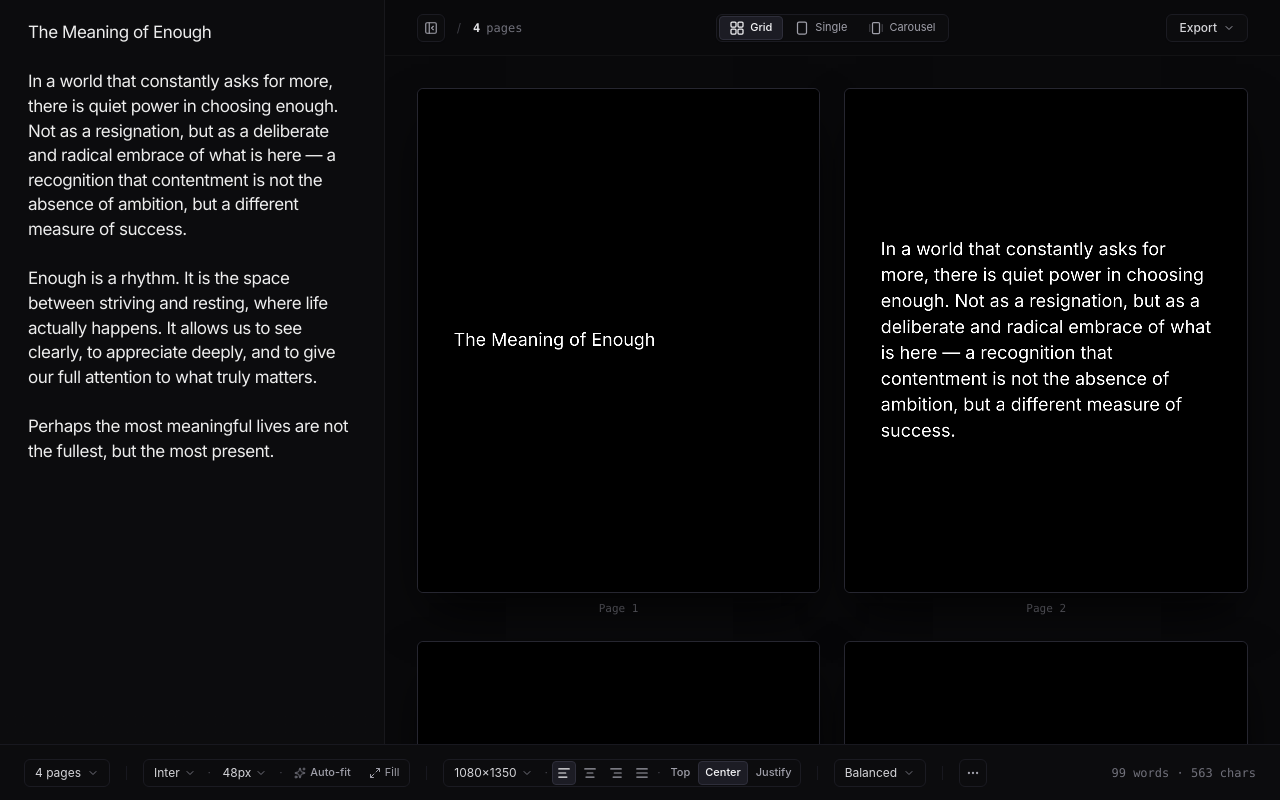
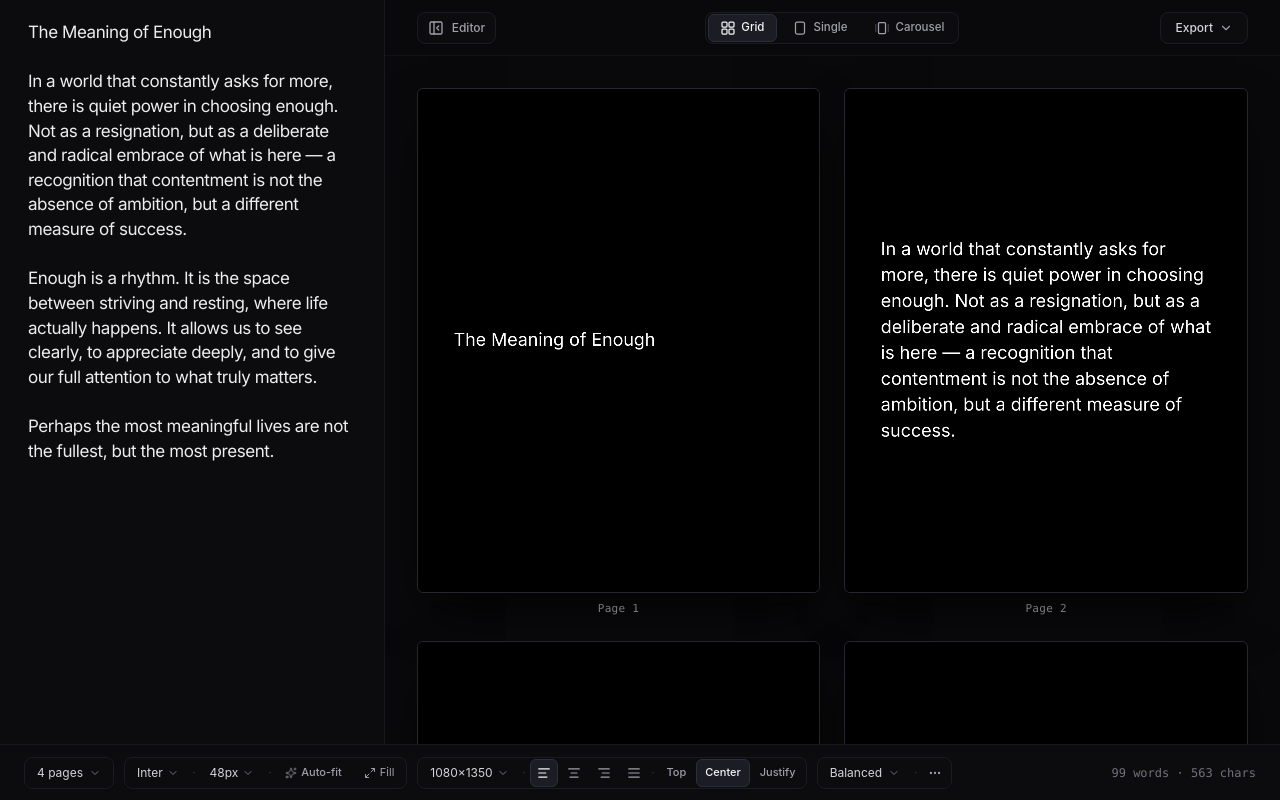
Before and after one commit to miyakejima/longform-rasterizer, a Next.js app: page / in a window 1280 px wide. Built offline with nearby package versions, Linux system fonts and the light colour scheme.

Commit message:
fix(ui): refine page label contrast, streamline top bar, and group footer controls

```diff
--- a/src/app/page.tsx
+++ b/src/app/page.tsx
@@ -580,40 +580,33 @@ function Workspace() {
         >
           {/* Top Header above Previews: Symmetrical 3-Zone Studio Layout */}
           <div className="h-14 px-4 md:px-8 flex items-center justify-between shrink-0 bg-[#09090b] border-b border-[#18181c]/60 z-20">
-            {/* Left Zone: Sidebar Toggle & Page Breadcrumb */}
-            <div className="flex items-center gap-3 select-none flex-1 min-w-0">
+            {/* Left Zone: Editor Panel State Toggle */}
+            <div className="flex items-center gap-2 select-none flex-1 min-w-0">
               <button
                 type="button"
                 onClick={() => setIsEditorCollapsed((prev) => !prev)}
-                className={`h-7 w-7 rounded-[6px] bg-[#0c0c0e] border border-[#1b1b22] hover:border-[#2e2e3a] hover:bg-[#16161c] text-zinc-400 hover:text-white transition-all flex items-center justify-center shadow-xs focus-visible:outline-hidden focus-visible:ring-1 focus-visible:ring-zinc-500 ${
-                  isEditorCollapsed ? 'border-zinc-500/40 text-white' : ''
+                className={`h-8 px-2.5 rounded-[8px] bg-[#0c0c0e] border border-[#1b1b22] hover:border-[#2e2e3a] hover:bg-[#16161c] text-zinc-400 hover:text-white transition-all flex items-center gap-2 shadow-xs focus-visible:outline-hidden focus-visible:ring-1 focus-visible:ring-zinc-500 text-xs font-medium ${
+                  isEditorCollapsed ? 'border-zinc-500/40 text-zinc-200 bg-[#16161c]' : ''
                 }`}
-                title={isEditorCollapsed ? 'Show editor (Ctrl+B)' : 'Collapse editor / Focus preview (Ctrl+B)'}
-                aria-label={isEditorCollapsed ? 'Show editor' : 'Collapse editor'}
+                title={isEditorCollapsed ? 'Show editor panel (Ctrl+B)' : 'Collapse editor to expand preview (Ctrl+B)'}
+                aria-label={isEditorCollapsed ? 'Show editor panel' : 'Collapse editor panel'}
               >
                 {isEditorCollapsed ? (
-                  <PanelLeft className="w-3.5 h-3.5" />
+                  <PanelLeft className="w-4 h-4 text-zinc-300" />
                 ) : (
-                  <PanelLeftClose className="w-3.5 h-3.5" />
+                  <PanelLeftClose className="w-4 h-4 text-zinc-400" />
                 )}
+                <span>{isEditorCollapsed ? 'Show Editor' : 'Editor'}</span>
               </button>
-
-              <span className="text-zinc-700 text-xs select-none">/</span>
-
-              {/* Refined Page Count Context (clean editorial status) */}
-              <div className="flex items-center gap-1.5 text-xs font-mono text-zinc-400 select-none">
-                <span className="text-zinc-200 font-semibold">{doc.pageCount}</span>
-                <span className="text-zinc-500">{doc.pageCount === 1 ? 'page' : 'pages'}</span>
-              </div>
             </div>
 
             {/* Center Zone: Symmetrical View Mode Segmented Control */}
             <div className="flex items-center justify-center select-none shrink-0">
-              <div className="h-7 p-0.5 rounded-[6px] bg-[#0c0c0e] border border-[#1b1b22] flex items-center gap-0.5 shadow-xs">
+              <div className="h-8 p-0.5 rounded-[8px] bg-[#0c0c0e] border border-[#1b1b22] flex items-center gap-1 shadow-xs">
                 <button
                   type="button"
                   onClick={() => setPreviewMode('grid')}
-                  className={`h-6 px-2.5 rounded-[4px] flex items-center gap-1.5 text-xs transition-colors focus-visible:outline-hidden focus-visible:ring-1 focus-visible:ring-zinc-500 ${
+                  className={`h-7 px-3 rounded-[6px] flex items-center gap-1.5 text-xs transition-colors focus-visible:outline-hidden focus-visible:ring-1 focus-visible:ring-zinc-500 ${
                     previewMode === 'grid'
                       ? 'bg-[#1c1c24] text-[#f4f4f6] font-medium border border-[#2e2e3a] shadow-xs'
                       : 'text-zinc-400 hover:text-white hover:bg-[#16161c]'
@@ -622,12 +615,12 @@ function Workspace() {
                   aria-label="Grid view"
                 >
                   <GridModeIcon className="w-3.5 h-3.5" />
-                  <span className="hidden sm:inline text-[11px]">Grid</span>
+                  <span className="hidden sm:inline text-[11.5px] font-medium">Grid</span>
                 </button>
                 <button
                   type="button"
                   onClick={() => setPreviewMode('single')}
-                  className={`h-6 px-2.5 rounded-[4px] flex items-center gap-1.5 text-xs transition-colors focus-visible:outline-hidden focus-visible:ring-1 focus-visible:ring-zinc-500 ${
+                  className={`h-7 px-3 rounded-[6px] flex items-center gap-1.5 text-xs transition-colors focus-visible:outline-hidden focus-visible:ring-1 focus-visible:ring-zinc-500 ${
                     previewMode === 'single'
                       ? 'bg-[#1c1c24] text-[#f4f4f6] font-medium border border-[#2e2e3a] shadow-xs'
                       : 'text-zinc-400 hover:text-white hover:bg-[#16161c]'
@@ -636,12 +629,12 @@ function Workspace() {
                   aria-label="Single page view"
                 >
                   <SingleModeIcon className="w-3.5 h-3.5" />
-                  <span className="hidden sm:inline text-[11px]">Single</span>
+                  <span className="hidden sm:inline text-[11.5px] font-medium">Single</span>
                 </button>
                 <button
                   type="button"
                   onClick={() => setPreviewMode('carousel')}
-                  className={`h-6 px-2.5 rounded-[4px] flex items-center gap-1.5 text-xs transition-colors focus-visible:outline-hidden focus-visible:ring-1 focus-visible:ring-zinc-500 ${
+                  className={`h-7 px-3 rounded-[6px] flex items-center gap-1.5 text-xs transition-colors focus-visible:outline-hidden focus-visible:ring-1 focus-visible:ring-zinc-500 ${
                     previewMode === 'carousel'
                       ? 'bg-[#1c1c24] text-[#f4f4f6] font-medium border border-[#2e2e3a] shadow-xs'
                       : 'text-zinc-400 hover:text-white hover:bg-[#16161c]'
@@ -650,7 +643,7 @@ function Workspace() {
                   aria-label="Carousel view"
                 >
                   <CarouselModeIcon className="w-3.5 h-3.5" />
-                  <span className="hidden sm:inline text-[11px]">Carousel</span>
+                  <span className="hidden sm:inline text-[11.5px] font-medium">Carousel</span>
                 </button>
               </div>
             </div>
--- a/src/components/DockedToolbar.tsx
+++ b/src/components/DockedToolbar.tsx
@@ -223,16 +223,16 @@ export const DockedToolbar: React.FC<DockedToolbarProps> = ({
   return (
     <div ref={toolbarRef} className="relative select-none flex items-center">
       {/* 4 Calm Control Groups on Dark Obsidian Surface */}
-      <div className="flex items-center gap-4 text-xs select-none py-1">
+      <div className="flex items-center gap-2.5 text-xs select-none py-1">
 
         {/* ========================================================= */}
-        {/* GROUP 1: PAGES */}
+        {/* GROUP 1: PAGES (Editable Page Count Control)              */}
         {/* ========================================================= */}
         <div className="relative">
           <button
             type="button"
             onClick={() => togglePopover('pages')}
-            className={`h-7 px-2.5 flex items-center gap-1.5 bg-[#0c0c0e] border border-[#1b1b22] rounded-[6px] text-xs transition-colors ${
+            className={`h-8 px-3 flex items-center gap-1.5 bg-[#0c0c0e] border border-[#1b1b22] rounded-[8px] text-xs transition-colors shadow-xs ${
               activePopover === 'pages'
                 ? 'bg-[#16161c] text-white border-[#2e2e3a]'
                 : 'text-zinc-300 hover:bg-[#16161c] hover:text-white'
@@ -312,19 +312,16 @@ export const DockedToolbar: React.FC<DockedToolbarProps> = ({
           )}
         </div>
 
-        {/* Faint Divider between major groups */}
-        <div className="w-px h-3.5 bg-[#18181f]" />
-
         {/* ========================================================= */}
-        {/* GROUP 2: TYPOGRAPHY (Font · Size · Auto-fit · Fill) */}
+        {/* GROUP 2: TYPOGRAPHY (Inter + 29px + Auto-fit + Fill)       */}
         {/* ========================================================= */}
-        <div className="h-7 flex items-center bg-[#0c0c0e] border border-[#1b1b22] rounded-[6px] p-0.5 gap-0.5">
+        <div className="h-8 flex items-center bg-[#0c0c0e] border border-[#1b1b22] rounded-[8px] p-0.5 gap-0.5 shadow-xs">
           {/* Font Family Trigger */}
           <div className="relative">
             <button
               type="button"
               onClick={() => togglePopover('font')}
-              className={`h-6 px-2 flex items-center gap-1 text-xs rounded-[4px] transition-colors ${
+              className={`h-7 px-2.5 flex items-center gap-1 text-xs rounded-[6px] transition-colors ${
                 activePopover === 'font'
                   ? 'bg-[#16161c] text-white'
                   : 'text-zinc-300 hover:bg-[#16161c] hover:text-white'
@@ -395,14 +392,14 @@ export const DockedToolbar: React.FC<DockedToolbarProps> = ({
             )}
           </div>
 
-          <span className="text-zinc-600 text-[10px] px-0.5 select-none">·</span>
+          <span className="text-zinc-700 text-[10px] px-0.5 select-none">·</span>
 
           {/* Font Size Trigger */}
           <div className="relative">
             <button
               type="button"
               onClick={() => togglePopover('size')}
-              className={`h-6 px-2 flex items-center gap-1 text-xs rounded-[4px] transition-colors ${
+              className={`h-7 px-2.5 flex items-center gap-1 text-xs rounded-[6px] transition-colors ${
                 activePopover === 'size'
                   ? 'bg-[#16161c] text-white'
                   : 'text-zinc-300 hover:bg-[#16161c] hover:text-white'
@@ -511,13 +508,13 @@ export const DockedToolbar: React.FC<DockedToolbarProps> = ({
             )}
           </div>
 
-          <span className="text-zinc-600 text-[10px] px-0.5 select-none">·</span>
+          <span className="text-zinc-700 text-[10px] px-0.5 select-none">·</span>
 
           {/* Auto-fit Toggle (Tasteful Obsidian Active State) */}
           <button
             type="button"
             onClick={() => onAdvancedChange({ ...advanced, autoFit: !advanced.autoFit })}
-            className={`h-6 px-2 flex items-center gap-1 rounded-[4px] text-[11px] font-medium transition-colors ${
+            className={`h-7 px-2.5 flex items-center gap-1 rounded-[6px] text-[11px] font-medium transition-colors ${
               advanced.autoFit
                 ? 'bg-[#24242e] text-white border border-[#3e3e4c] shadow-xs'
                 : 'text-zinc-400 hover:text-zinc-200 hover:bg-[#16161c]'
@@ -532,7 +529,7 @@ export const DockedToolbar: React.FC<DockedToolbarProps> = ({
           <button
             type="button"
             onClick={onFillCanvas}
-            className="h-6 px-2 flex items-center gap-1 rounded-[4px] text-[11px] text-zinc-400 hover:text-white hover:bg-[#16161c] transition-colors"
+            className="h-7 px-2.5 flex items-center gap-1 rounded-[6px] text-[11px] text-zinc-400 hover:text-white hover:bg-[#16161c] transition-colors"
             title="1-click: Optimize font size, line height, and vertical justification to maximize page fill"
           >
             <Maximize2 className="w-3 h-3 text-zinc-400" />
@@ -540,19 +537,16 @@ export const DockedToolbar: React.FC<DockedToolbarProps> = ({
           </button>
         </div>
 
-        {/* Faint Divider between major groups */}
-        <div className="w-px h-3.5 bg-[#18181f]" />
-
         {/* ========================================================= */}
-        {/* GROUP 3: LAYOUT (Format · Alignment · Top/Center) */}
+        {/* GROUP 3: LAYOUT (Dimensions + Alignment + Vertical)        */}
         {/* ========================================================= */}
-        <div className="h-7 flex items-center bg-[#0c0c0e] border border-[#1b1b22] rounded-[6px] p-0.5 gap-0.5">
+        <div className="h-8 flex items-center bg-[#0c0c0e] border border-[#1b1b22] rounded-[8px] p-0.5 gap-0.5 shadow-xs">
           {/* Canvas Format / Ratio */}
           <div className="relative">
             <button
               type="button"
               onClick={() => togglePopover('format')}
-              className={`h-6 px-2 flex items-center gap-1 text-xs rounded-[4px] transition-colors ${
+              className={`h-7 px-2.5 flex items-center gap-1 text-xs rounded-[6px] transition-colors ${
                 activePopover === 'format'
                   ? 'bg-[#16161c] text-white'
                   : 'text-zinc-300 hover:bg-[#16161c] hover:text-white'
@@ -683,7 +677,7 @@ export const DockedToolbar: React.FC<DockedToolbarProps> = ({
             )}
           </div>
 
-          <span className="text-zinc-600 text-[10px] px-0.5 select-none">·</span>
+          <span className="text-zinc-700 text-[10px] px-0.5 select-none">·</span>
 
           {/* Horizontal Alignment */}
           <div className="flex items-center gap-0.5">
@@ -700,7 +694,7 @@ export const DockedToolbar: React.FC<DockedToolbarProps> = ({
                   key={al.id}
                   type="button"
                   onClick={() => onTypographyChange({ ...typography, alignment: al.id as TextAlignment })}
-                  className={`h-6 w-6 flex items-center justify-center rounded-[4px] transition-colors ${
+                  className={`h-7 w-7 flex items-center justify-center rounded-[6px] transition-colors ${
                     isActive
                       ? 'bg-[#1c1c24] text-[#f4f4f6] border border-[#2e2e3a]'
                       : 'text-zinc-400 hover:text-white hover:bg-[#16161c]'
@@ -713,7 +707,7 @@ export const DockedToolbar: React.FC<DockedToolbarProps> = ({
             })}
           </div>
 
-          <span className="text-zinc-600 text-[10px] px-0.5 select-none">·</span>
+          <span className="text-zinc-700 text-[10px] px-0.5 select-none">·</span>
 
           {/* Vertical Alignment (Top / Center / Justify) */}
           <div className="flex items-center gap-0.5">
@@ -730,7 +724,7 @@ export const DockedToolbar: React.FC<DockedToolbarProps> = ({
                     onTypographyChange({ ...typography, verticalAlignment: va });
                     onSpacingChange({ ...spacing, verticalAlignment: va });
                   }}
-                  className={`h-6 px-1.5 flex items-center justify-center rounded-[4px] text-[11px] font-medium transition-colors ${
+                  className={`h-7 px-2 flex items-center justify-center rounded-[6px] text-[11px] font-medium transition-colors ${
                     isActive
                       ? 'bg-[#1c1c24] text-[#f4f4f6] border border-[#2e2e3a]'
                       : 'text-zinc-400 hover:text-white hover:bg-[#16161c]'
@@ -744,19 +738,18 @@ export const DockedToolbar: React.FC<DockedToolbarProps> = ({
           </div>
         </div>
 
-        {/* Faint Divider between major groups */}
-        <div className="w-px h-3.5 bg-[#18181f]" />
-
         {/* ========================================================= */}
-        {/* GROUP 4: SPACING (Compact ⌵) */}
+        {/* GROUP 4: SPACING & MORE (Compact + More)                   */}
         {/* ========================================================= */}
+        <div className="h-8 flex items-center bg-[#0c0c0e] border border-[#1b1b22] rounded-[8px] p-0.5 gap-0.5 shadow-xs">
+          {/* Margins Trigger */}
           <div className="relative">
             <button
               type="button"
               onClick={() => togglePopover('margins')}
-            className={`h-7 px-2.5 flex items-center gap-1.5 bg-[#0c0c0e] border border-[#1b1b22] rounded-[6px] text-xs transition-colors ${
+              className={`h-7 px-2.5 flex items-center gap-1.5 rounded-[6px] text-xs transition-colors ${
                 activePopover === 'margins'
-                ? 'bg-[#16161c] text-white border-[#2e2e3a]'
+                  ? 'bg-[#16161c] text-white'
                   : 'text-zinc-300 hover:bg-[#16161c] hover:text-white'
               }`}
               title="Change margins & paragraph spacing"
@@ -813,19 +806,16 @@ export const DockedToolbar: React.FC<DockedToolbarProps> = ({
           )}
         </div>
 
-        {/* Faint Divider between spacing and more */}
-        <div className="w-px h-3.5 bg-[#18181f]" />
+        <span className="text-zinc-700 text-[10px] px-0.5 select-none">·</span>
 
-        {/* ========================================================= */}
-        {/* GROUP 5: MORE OPTIONS (···) */}
-        {/* ========================================================= */}
+          {/* More Options Trigger */}
           <div className="relative">
             <button
               type="button"
               onClick={() => togglePopover('more')}
-            className={`h-7 w-7 flex items-center justify-center rounded-[6px] bg-[#0c0c0e] border border-[#1b1b22] text-xs transition-colors ${
+              className={`h-7 w-7 flex items-center justify-center rounded-[6px] text-xs transition-colors ${
                 activePopover === 'more'
-                ? 'bg-[#16161c] text-white border-[#2e2e3a]'
+                  ? 'bg-[#16161c] text-white'
                   : 'text-zinc-400 hover:text-white hover:bg-[#16161c]'
               }`}
               title="More options (colors, presets, lock layout, reset)"
@@ -932,6 +922,7 @@ export const DockedToolbar: React.FC<DockedToolbarProps> = ({
               </div>
             )}
           </div>
+        </div>
 
         </div>
       </div>
--- a/src/components/HeaderBar.tsx
+++ b/src/components/HeaderBar.tsx
@@ -122,12 +122,12 @@ export const HeaderBar: React.FC<HeaderBarProps> = ({
           type="button"
           onClick={() => setShowExportMenu((prev) => !prev)}
           disabled={isExporting}
-          className={`h-7 px-3 rounded-[6px] bg-[#0c0c0e] hover:bg-[#16161c] border border-[#1b1b22] hover:border-[#2e2e3a] text-xs font-medium text-zinc-300 hover:text-white transition-all shadow-xs flex items-center gap-1.5 focus-visible:outline-hidden focus-visible:ring-1 focus-visible:ring-zinc-500 ${
+          className={`h-8 px-3.5 rounded-[8px] bg-[#0c0c0e] hover:bg-[#16161c] border border-[#1b1b22] hover:border-[#2e2e3a] text-xs font-medium text-zinc-300 hover:text-white transition-all shadow-xs flex items-center gap-1.5 focus-visible:outline-hidden focus-visible:ring-1 focus-visible:ring-zinc-500 ${
             showExportMenu ? 'bg-[#16161c] border-[#2e2e3a] text-white' : ''
           }`}
         >
           <span>{isExporting ? 'Exporting...' : 'Export'}</span>
-          <ChevronDown className="w-3 h-3 text-zinc-400" />
+          <ChevronDown className="w-3.5 h-3.5 text-zinc-400" />
         </button>
 
         {/* Export Options Dropdown */}
--- a/src/components/PreviewPanel.tsx
+++ b/src/components/PreviewPanel.tsx
@@ -194,7 +194,7 @@ export const PreviewPanel: React.FC<PreviewPanelProps> = ({
                 <span>Prev</span>
               </button>
 
-              <span className="text-xs font-mono text-zinc-400 tracking-wide">
+              <span className="text-xs font-mono font-medium text-zinc-300 tracking-wide">
                 Page {effectiveSingleIndex + 1} of {pages.length}
               </span>
 
@@ -328,7 +328,7 @@ export const PreviewPanel: React.FC<PreviewPanelProps> = ({
                     onBlockedExport={onBlockedExport}
                   />
                 </div>
-                <span className="text-[11px] font-mono text-zinc-500 mt-2 shrink-0 select-none">
+                <span className="text-[11px] font-mono font-medium text-zinc-300/90 mt-2 shrink-0 select-none tracking-wide">
                   Page {page.pageIndex + 1}
                 </span>
               </div>
@@ -339,7 +339,7 @@ export const PreviewPanel: React.FC<PreviewPanelProps> = ({
           {/* Bottom Interactive Slide Indicators & Page Counter */}
           {pages.length > 1 && (
             <div className="flex items-center gap-3 py-1.5 px-3 rounded-full bg-[#0c0c0e]/80 border border-[#1b1b22] backdrop-blur-md shrink-0 shadow-lg mt-2 select-none">
-              <span className="text-[11px] font-mono text-zinc-400">
+              <span className="text-[11px] font-mono font-medium text-zinc-300">
                 {activeCarouselIndex + 1} / {pages.length}
               </span>
               <div className="w-px h-3 bg-[#18181f]" />
@@ -385,7 +385,7 @@ export const PreviewPanel: React.FC<PreviewPanelProps> = ({
                 allowClippedExport={allowClippedExport}
                 onBlockedExport={onBlockedExport}
               />
-              <span className="text-[11px] font-mono text-zinc-500 select-none">
+              <span className="text-[11px] font-mono font-medium text-zinc-300/90 select-none tracking-wide">
                 Page {page.pageIndex + 1}
               </span>
             </div>
```
Lines whose indentation alone changed are shown as unchanged.
